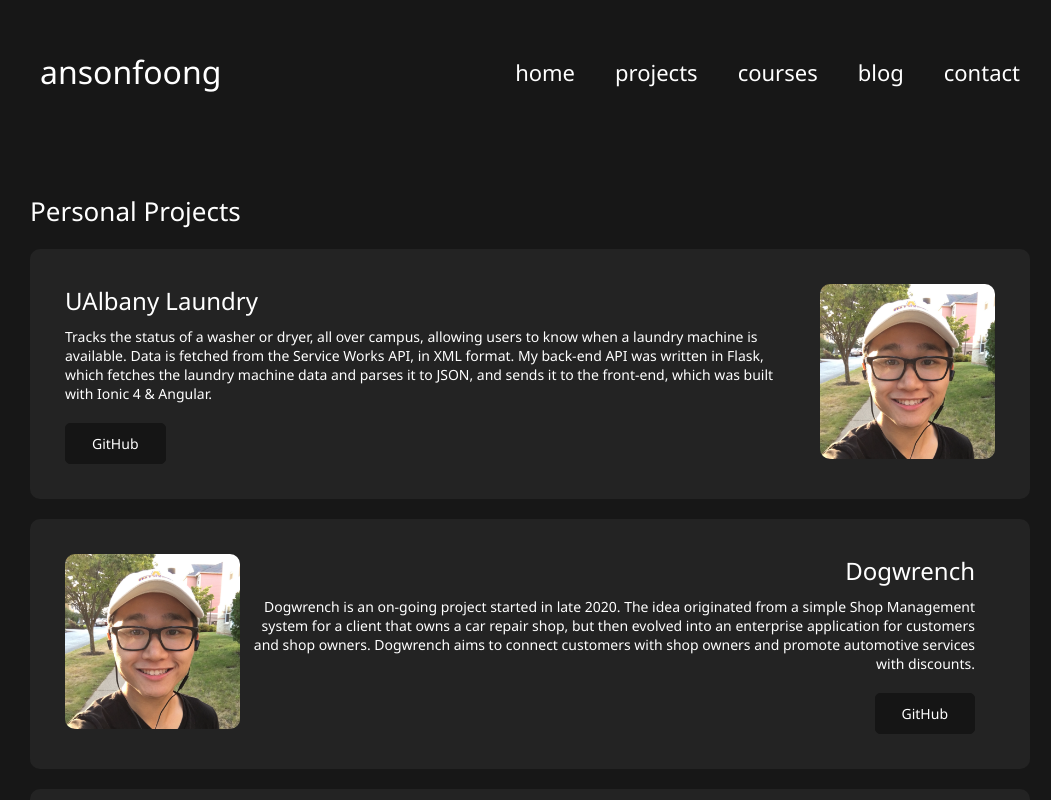
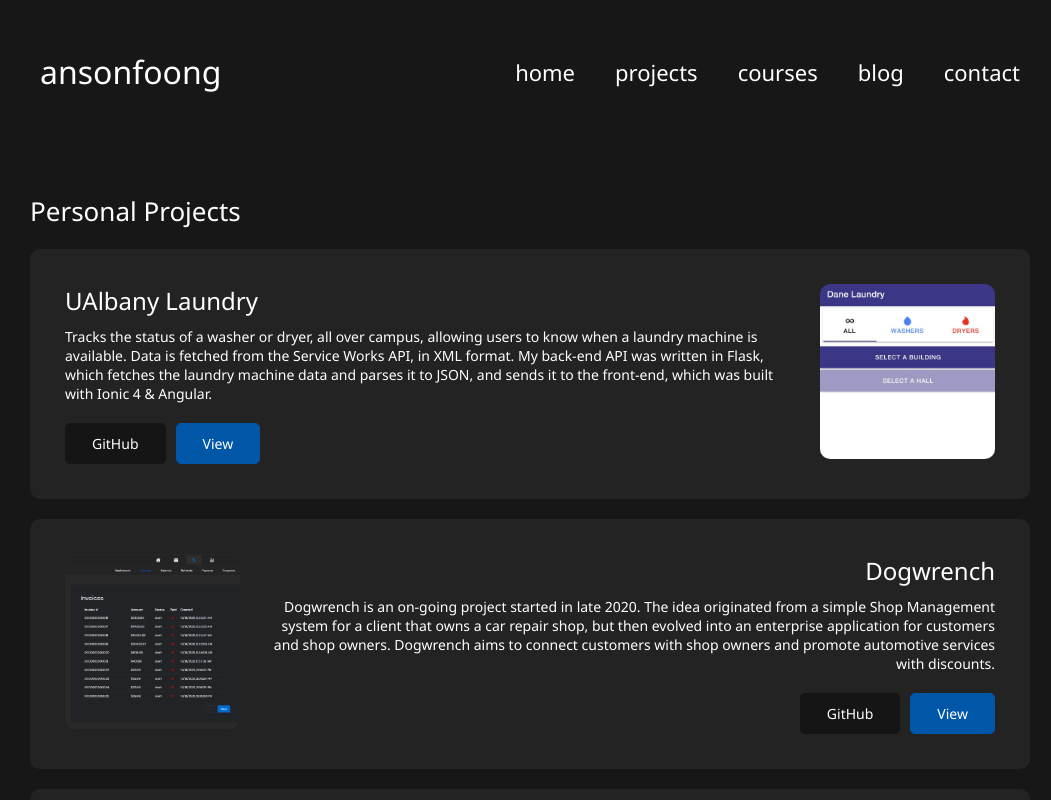
Before and after one commit to stuyy/ansonfoong, a Next.js app: page /projects in a window 1280 px wide. Shown: the top 800 px of the page, without its empty margins (110-1161 px from the left). Built offline with nearby package versions, Linux system fonts and the light colour scheme.

Commit message:
Add Dynamic Paths & Routes for Projects based on Name

```diff
--- a/src/components/Project/index.tsx
+++ b/src/components/Project/index.tsx
@@ -1,12 +1,13 @@
 import styles from "./project.module.scss";
-import Image from "next/image";
 import { Button } from "../Button";
+import { useRouter } from "next/dist/client/router";
 
 export type ProjectComponentProps = {
   title: string;
   description: string;
   src: string;
   reverse?: boolean;
+  pathname: string;
 };
 
 export const Project = ({
@@ -14,19 +15,35 @@ export const Project = ({
   description,
   src,
   reverse,
+  pathname,
 }: ProjectComponentProps) => {
+  const router = useRouter();
   const containerStyles = `${styles["project-container"]} ${
     reverse && styles["project-container-reverse"]
   }`;
+
+  const containerBodyStyles = `${styles["project-container-body"]} ${
+    reverse && styles["container-body-reverse"]
+  }`;
+
   return (
     <div className={containerStyles}>
-      <div className={styles["project-container-body"]}>
+      <div className={containerBodyStyles}>
         <div className={styles["project-container-content"]}>
           <h2>{title}</h2>
           <p>{description}</p>
         </div>
         <div>
-          <Button label="GitHub" variant="secondary" />
+          <Button
+            label="GitHub"
+            variant="secondary"
+            onClick={() => window.location.assign("http://github.com")}
+            style={{ marginRight: "10px" }}
+          />
+          <Button
+            label="View"
+            onClick={() => router.push(`/projects/${pathname}`)}
+          ></Button>
         </div>
       </div>
       <div>
--- a/src/components/Project/project.module.scss
+++ b/src/components/Project/project.module.scss
@@ -6,7 +6,8 @@
   display: flex;
   justify-content: space-between;
   & img {
-    width: 175px;
+    max-width: 175px;
+    max-height: 175px;
     border-radius: 10px;
   }
 }
@@ -21,6 +22,11 @@
   justify-content: space-between;
   width: 100%;
   margin-right: 20px;
+}
+
+.container-body-reverse {
+  margin-right: 0;
+  margin-left: 20px;
 }
 
 .project-container-content {
--- /dev/null
+++ b/src/pages/api/projects/[name].ts
@@ -0,0 +1,18 @@
+import { NextApiRequest, NextApiResponse } from "next";
+
+type Data = {
+  title: string;
+  description: string;
+  image_url: string;
+};
+export default function handler(
+  req: NextApiRequest,
+  res: NextApiResponse<Data>
+) {
+  console.log(req.query);
+  res.status(200).json({
+    title: "UAlbany Laundry",
+    description: "",
+    image_url: "",
+  });
+}
--- a/src/pages/projects/projects-page.module.scss
+++ b/src/pages/projects/projects-page.module.scss
@@ -16,3 +16,9 @@
     margin: 20px 0;
   }
 }
+
+.project-listing-body {
+  width: 1000px;
+  margin: 0 auto;
+  padding: 50px 0;
+}
--- a/src/utils/projects.ts
+++ b/src/utils/projects.ts
@@ -1,34 +1,42 @@
 export type Project = {
+  id: number;
   title: string;
   description: string;
   src: string;
+  pathname: string;
+  technologies: string[];
   reverse?: boolean;
-  github?: {
-    url: string;
-  };
-  website?: {
-    url: string;
-  };
+  github?: string;
+  website?: string;
 };
 
 export const projects: Project[] = [
   {
+    id: 1,
     title: "UAlbany Laundry",
     description:
       "Tracks the status of a washer or dryer, all over campus, allowing users to know when a laundry machine is available. Data is fetched from the Service Works API, in XML format. My back-end API was written in Flask, which fetches the laundry machine data and parses it to JSON, and sends it to the front-end, which was built with Ionic 4 & Angular.",
-    src: "/me.png",
+    src: "/projects/laundry.png",
+    pathname: "ualbany-laundry",
+    technologies: ["Ionic", "Python", "Flask"],
   },
   {
+    id: 2,
     title: "Dogwrench",
     description:
       "Dogwrench is an on-going project started in late 2020. The idea originated from a simple Shop Management system for a client that owns a car repair shop, but then evolved into an enterprise application for customers and shop owners. Dogwrench aims to connect customers with shop owners and promote automotive services with discounts.",
-    src: "/me.png",
+    src: "/projects/dogwrench.png",
     reverse: true,
+    pathname: "dogwrench",
+    technologies: ["React", "Angular", "Nest.js", "MySQL"],
   },
   {
+    id: 3,
     title: "codering.io",
     description:
       "A platform built using GitHub’s API to create mini-hackathon events for my YouTube community. Participants are all given a repository where they can raise pull requests, issues, and comments related to the scope of the event.  Each action tallies a number of points for a participant. Uses a leaderboard system to track leading participants. Built with Angular and Express.",
     src: "/me.png",
+    pathname: "codering.io",
+    technologies: ["Angular", "Express.js", "MongoDB"],
   },
 ];
```
Also changed, not shown: src/pages/projects/[project]/index.tsx (added, +36 -0 lines), public/projects/dogwrench.png (added), public/projects/laundry.png (added).
